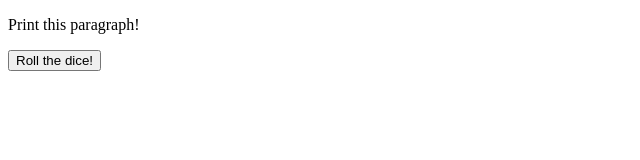
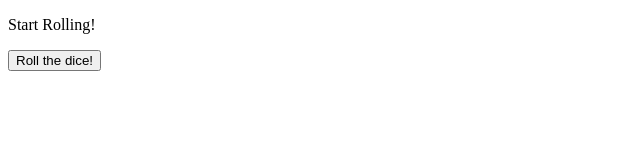
Before and after one commit to alecwixom/Dice-20-Roller, a plain HTML site: page index.html in a window 1280 px wide. Shown: the full height of the page, 0-640 px from the left. Drawn offline with Linux system fonts and the light colour scheme.

Commit message:
updated txt

```diff
--- a/index.html
+++ b/index.html
@@ -7,7 +7,7 @@
     <title>D20 Roller</title>
 </head>
 <body>
-    <p id="output">Print this paragraph!</p>
+    <p id="output">Start Rolling!</p>
     <button onclick="roll(); printMessage()">Roll the dice!</button>
     <script src="09.js"></script>
 </body>
```
